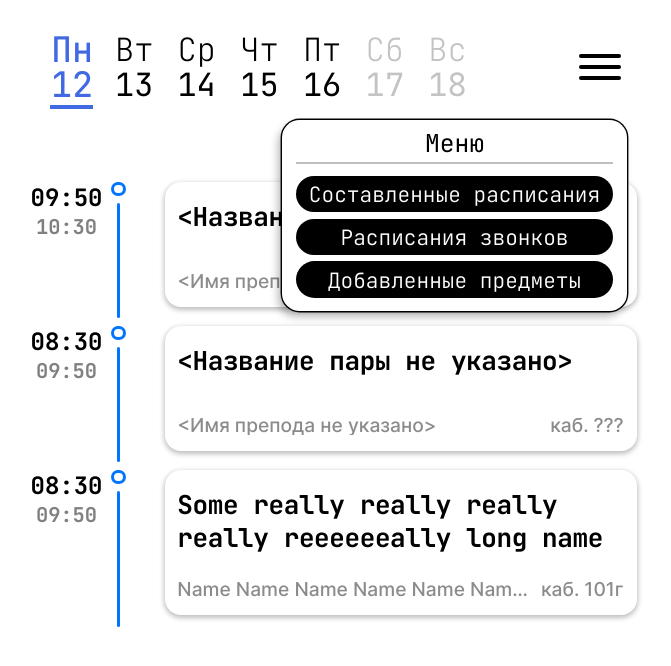
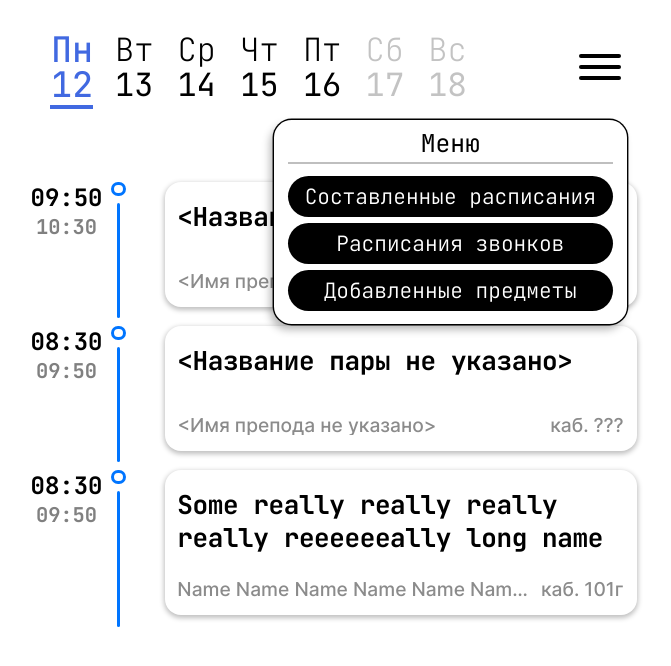
Before and after one commit to stinger222/edu-schedule-constructor, a React (Create React App) app: page /#/ in a window 1280 px wide. Both pictures are taken after a click on the element 907 px from the left and 67 px from the top of the page. Shown: the top 666 px of the page, without its empty margins (308-979 px from the left). Built offline with nearby package versions, Linux system fonts and the light colour scheme.

Commit message:
Move some button styles to global space

```diff
--- a/src/components/ui/Button/Button.styled.ts
+++ b/src/components/ui/Button/Button.styled.ts
@@ -6,15 +6,10 @@ export const StyledButton = styled.button`
 
   height: fit-content;
   width: fit-content;
-  padding: 0.2em 0.6em;
+  padding: 0.3em 0.8em;
 
   border-radius: 20em;
   background: black;
-
-  appearance: none;
-  outline: none;
-  border: none;
-  cursor: pointer;
 
   &:has(svg), &:has(img) {
     padding: 0.3em;
--- a/src/components/ui/Button/Button.tsx
+++ b/src/components/ui/Button/Button.tsx
@@ -8,7 +8,7 @@ interface IProps {
 
 const Button: React.FC<IProps> = ({ children, onClick }) => {
   return (
-    <StyledButton onClick={onClick}>
+    <StyledButton onClick={onClick} className="btn">
       { children }
     </StyledButton>
   )
--- a/src/core/themes/GlobalStyles.ts
+++ b/src/core/themes/GlobalStyles.ts
@@ -94,6 +94,13 @@ const GlobalStyles = createGlobalStyle`
 		border: 3.5px solid #ffffff;
 	}
 
+	.btn {
+		appearance: none;
+		outline: none;
+		border: none;
+		cursor: pointer;
+	}
+
 	/* TEMP (will be moved to anoter place)*/
 	.schedule_row {
 		display: flex;
```
